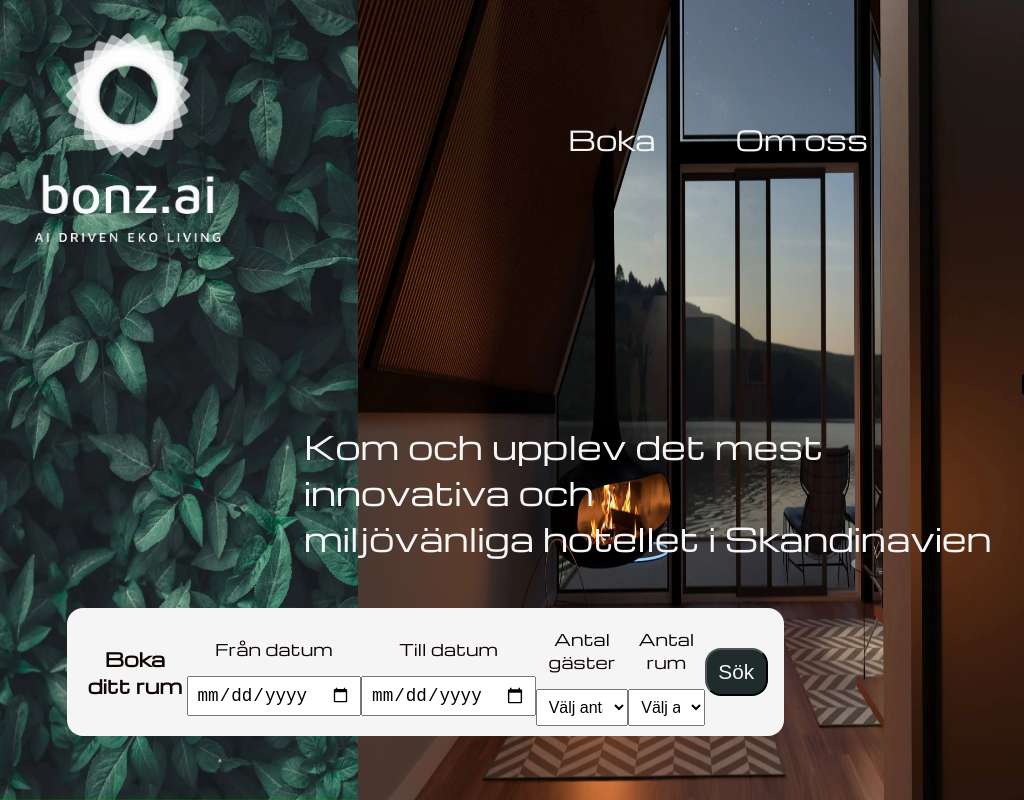
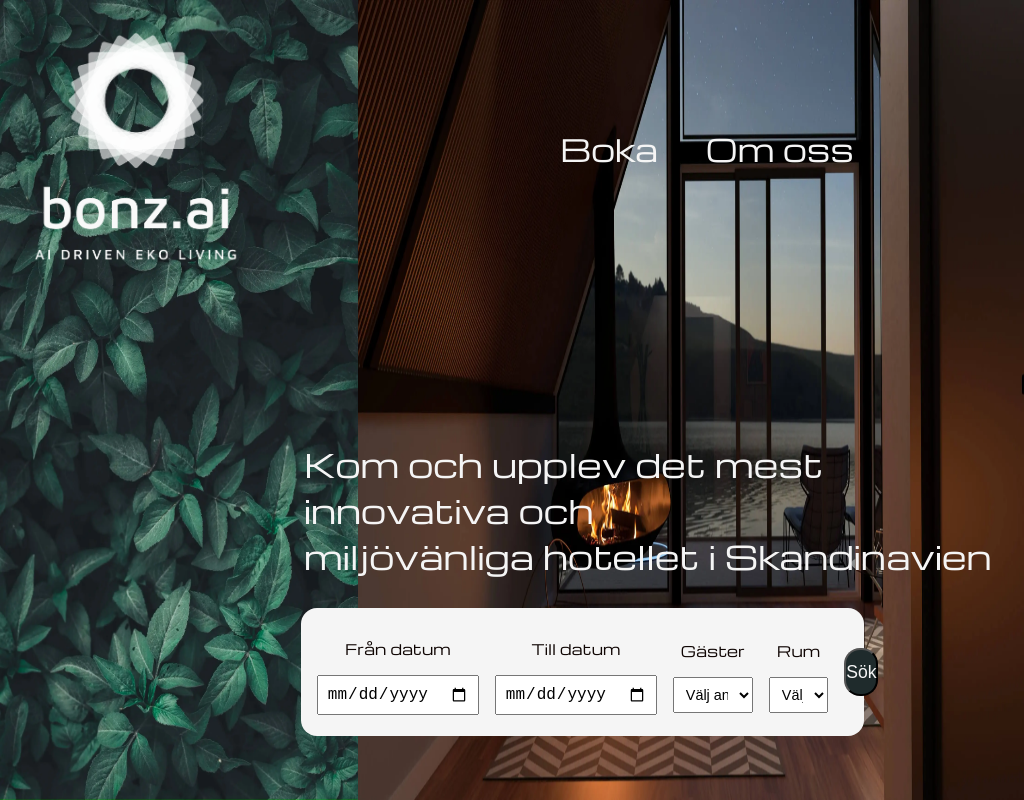
Before and after one commit to MariMyr/bonz.ai, a plain HTML site: page index.html in a window 1024 px wide. Drawn offline with Linux system fonts and the light colour scheme.

Commit message:
Continued with responsiveness on start page

```diff
--- a/index.html
+++ b/index.html
@@ -35,7 +35,6 @@
         </section>
 
         <form class="hero__form" action="booking.html" method="GET">
-            <h3 id="booking-form-title">Boka ditt rum</h3>
             <section class="form__group">
                 <label for="check-in" class="form__label">Från datum</label>
                 <input type="date" class="form__input" id="check-in" name="check-in" required aria-label="Välj check-in datum">
@@ -45,7 +44,7 @@
                 <input type="date" class="form__input" name="check-out" id="check-out"  required aria-label="Välj check-out datum">
             </section>
             <section class="form__group">
-                <label for="guests" class="form__label">Antal gäster</label>
+                <label for="guests" class="form__label">Gäster</label>
                 <select id="guests" class="form__select" name="guests" aria-label="Välj antal gäster" required>
                     <option value="" disabled selected>Välj antal...</option>
                     <option value="1">1 vuxen</option>
@@ -55,7 +54,7 @@
                   </select>
             </section>
             <section class="form__group">
-                <label for="rooms" class="form__label">Antal rum</label>
+                <label for="rooms" class="form__label">Rum</label>
                 <select name="rooms" class="form__select" id="rooms" aria-label="Välj antal rum" required>
                     <option value="" disabled selected>Välj antal...</option>
                     <option value="1">1 rum</option>
--- a/style.css
+++ b/style.css
@@ -33,7 +33,7 @@
     font-display: swap;
 }
 
-/*Startsidan index.html*/
+/*Startsidan index.html mobil*/
 .hero {
     font-family: 'Michroma';
     color: var(--white);
@@ -115,7 +115,7 @@
 }
 
 /*Media queries for desktop for startsidan*/
-@media only screen and (min-width: 768px) {
+@media only screen and (min-width: 1251px) {
     .hero {
         background: url(images/green-background.webp), url(images/Background-start.webp);
         background-position: left top, right top;
@@ -134,7 +134,7 @@
 
     .hero__logo-full {
         display: block;
-        width: 12rem;
+        width: 13rem;
         height: auto;
     }
 
@@ -151,17 +151,16 @@
 
     .hero__nav-links {
         display: flex;
-        gap: 2rem;
+        gap: 3rem;
         margin-left: 20rem;
     }
 
     .hero__nav-link {
-        font-size: 1.7rem;
+        font-size: 1.9rem;
         text-decoration: none;
         color: var(--white);
         cursor: pointer;
         display: flex;
-        padding: 1.5rem;
     }
 
     .hero__nav-link:hover {
@@ -175,18 +174,23 @@
     }
 
     .hero__form {
-        display: flex;
-        position: absolute;
         top: 38rem;
-        right: 15rem;
-        width: 70%;
+        right: 10rem;
+        width: 60%;
         height: 8rem;
         padding: 1rem;
         border-radius: 1rem;
+        background-color: var(--white);
+        color: var(--black);
+        gap: 1rem;
+        display: flex;
+        position: absolute;
         justify-content: space-between;
         align-items: center;
-        background-color: var(--white);
-        color: var(--black);
+    }
+
+    .form__group {
+        flex: 1;
     }
 
     .form__label {
@@ -205,7 +209,7 @@
 
     .form__input {
         padding: 0.5rem;
-        font-size: 1.1rem;
+        font-size: 1rem;
         height: 2.5rem;
         width: 100%;
     }
@@ -223,6 +227,120 @@
     .form__button:hover {
         background-color: #a05c1f;
       }
+}
+
+@media only screen and (min-width: 1000px) and (max-width: 1250px) {
+    .hero {
+        background: url(images/green-background.webp), url(images/Background-start.webp);
+        background-position: left top, right top;
+        background-size: 35% 100%, 65% 100%;
+        background-repeat: no-repeat;
+    }
+
+    .hero__logo-landscape,
+    .hero__divider,
+    .hero__menu-icon,
+    .hero__links,
+    .hero__heading,
+    .hero__menu {
+        display: none;
+    }
+
+    .hero__logo-full {
+        display: block;
+        width: 13rem;
+        height: auto;
+    }
+
+    .hero__nav-link,
+    .hero__form {
+        display: block;
+    }
+
+    .hero__nav {
+        display: flex;
+        justify-content: flex-start;
+        align-items: center;
+    }
+
+    .hero__nav-links {
+        display: flex;
+        gap: 3rem;
+        margin-left: 20rem;
+    }
+
+    .hero__nav-link {
+        font-size: 1.9rem;
+        text-decoration: none;
+        color: var(--white);
+        cursor: pointer;
+        display: flex;
+    }
+
+    .hero__nav-link:hover {
+        color: #f4a261;
+    }
+
+    .hero__subheading {
+        font-size: 2rem;
+        margin-left: 17rem;
+        text-align: left;
+    }
+    .hero__form {
+        top: 38rem;
+        right: 10rem;
+        width: 55%;
+        height: 8rem;
+        padding: 1rem;
+        border-radius: 1rem;
+        background-color: var(--white);
+        color: var(--black);
+        gap: 1rem;
+        display: flex;
+        position: absolute;
+        justify-content: space-between;
+        align-items: center;
+    }
+
+    .form__group {
+        flex: 1;
+    }
+
+    .form__label {
+        display: block;
+        font-weight: bold;
+        margin-bottom: 0.5rem;
+    }
+
+    .form__label,
+    .form__select {
+        width: 100%;
+        padding: 0.5rem;
+        font-size: 0.9rem;
+        font-weight: 100;
+    }
+
+    .form__input {
+        padding: 0.5rem;
+        font-size: 1rem;
+        height: 2.5rem;
+        width: 100%;
+    }
+
+    .form__button {
+        background-color: var(--darkgreen);
+        color: var(--white);
+        font-size: 1.1rem;
+        width: 6rem;
+        height: 3rem;
+        border-radius: 1rem;
+        cursor: pointer;
+    }
+
+    .form__button:hover {
+        background-color: #a05c1f;
+      }
+
 }
 
 /* Booking-sidan */
@@ -409,6 +527,7 @@
     .header__logo-desktop {
         height: 15rem;
         width: 14rem;
+        margin-left: 2rem;
         object-fit: cover;
     }
 
```
